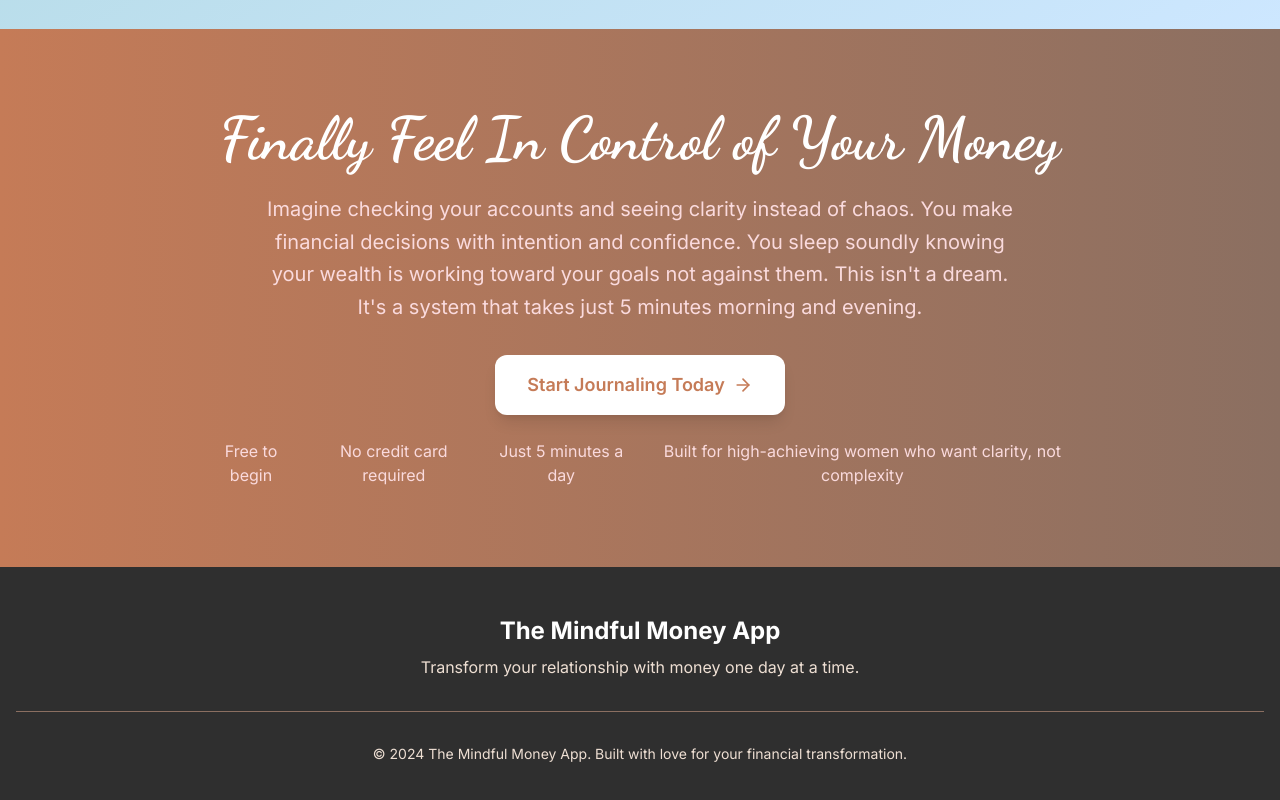
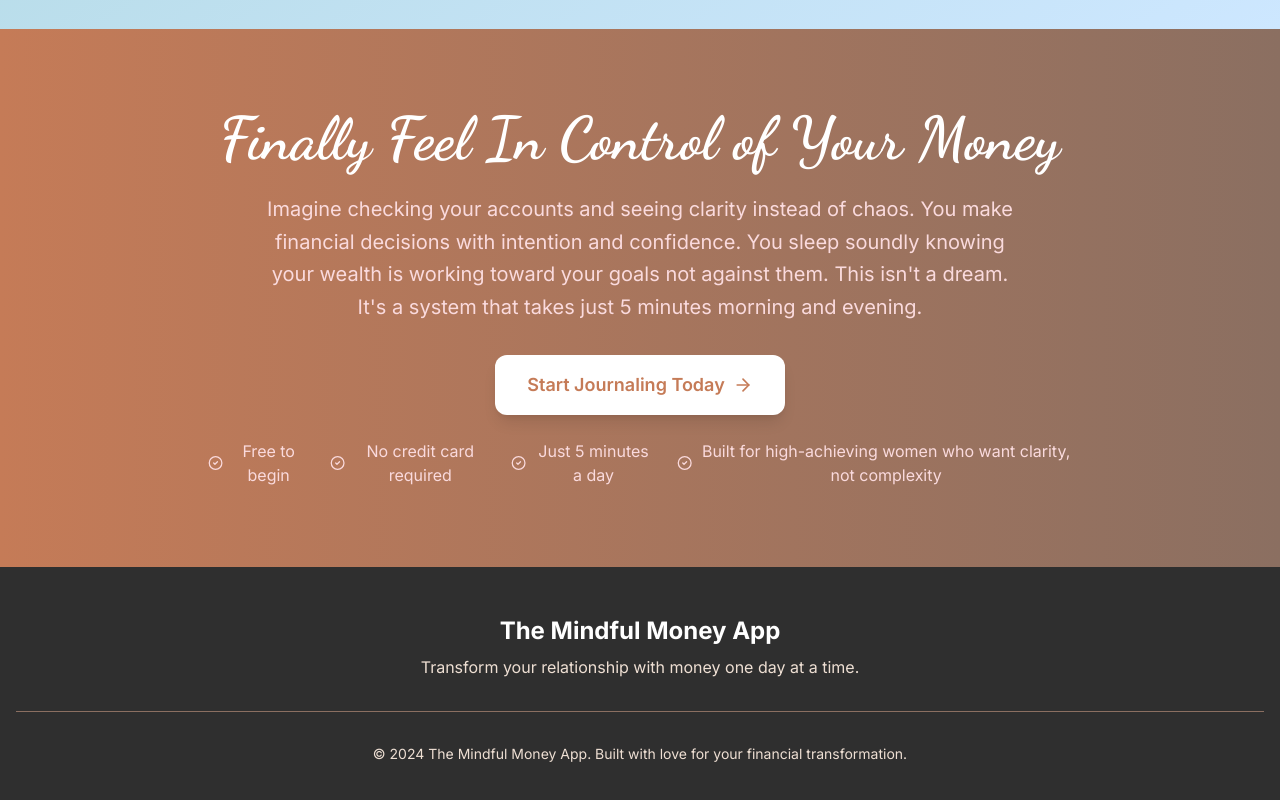
Before and after one commit to carolynjones73-create/mindful-landing, a React (Vite) app: page / in a window 1280 px wide. Shown: the part 6350-7150 px from the top of the page. Built offline with nearby package versions, Linux system fonts and the light colour scheme; no server answers.

Commit message:
Restore CheckCircle icons to benefit points

```diff
--- a/src/components/landing/LandingPage.tsx
+++ b/src/components/landing/LandingPage.tsx
@@ -462,15 +462,19 @@ export default function LandingPage({ onGetStarted }: LandingPageProps) {
             </button>
             <div className="flex flex-col sm:flex-row gap-6 justify-center items-center text-warm-blush">
               <div className="flex items-center gap-2">
+                <CheckCircle className="w-5 h-5" />
                 <span>Free to begin</span>
               </div>
               <div className="flex items-center gap-2">
+                <CheckCircle className="w-5 h-5" />
                 <span>No credit card required</span>
               </div>
               <div className="flex items-center gap-2">
+                <CheckCircle className="w-5 h-5" />
                 <span>Just 5 minutes a day</span>
               </div>
               <div className="flex items-center gap-2">
+                <CheckCircle className="w-5 h-5" />
                 <span>Built for high-achieving women who want clarity, not complexity</span>
               </div>
             </div>
```
